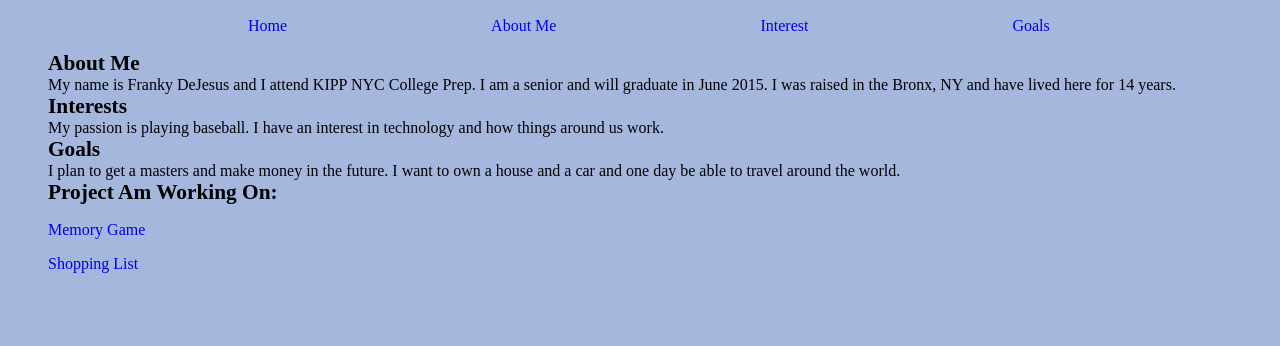
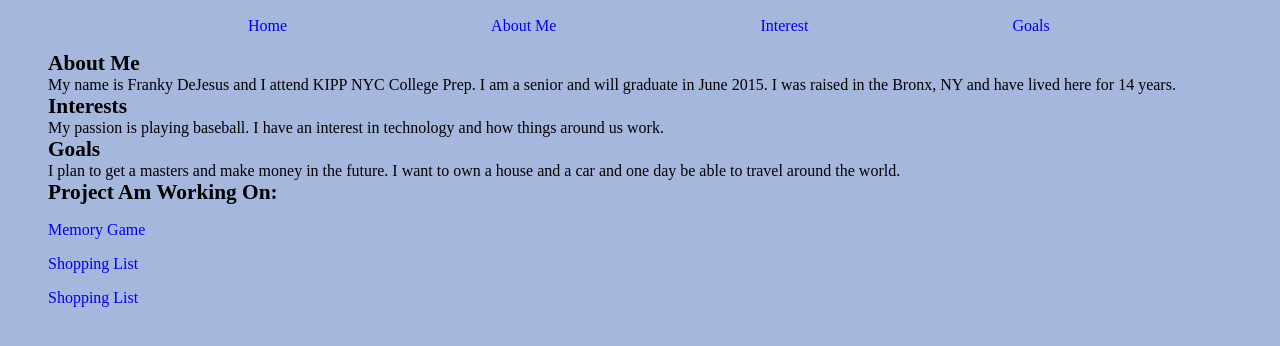
Before and after one commit to fdejesus1/fdejesus.github.io, a plain HTML site: page index.html in a window 1280 px wide. Shown: the part 308-654 px from the top of the page. Drawn offline with Linux system fonts and the light colour scheme.

Commit message:
Update index.html

```diff
--- a/index.html
+++ b/index.html
@@ -21,6 +21,7 @@
        <li class="vertical"> Project Am Working On: </li>
         <a href="memory/index.html"><p>Memory Game</p></a>
         <a href="shopping-list/index.html"><p>Shopping List</p></a>
+        <a href="guess.my.number/index.html"><p>Shopping List</p></a>
     </ul>
   </body>
 </html>
```
